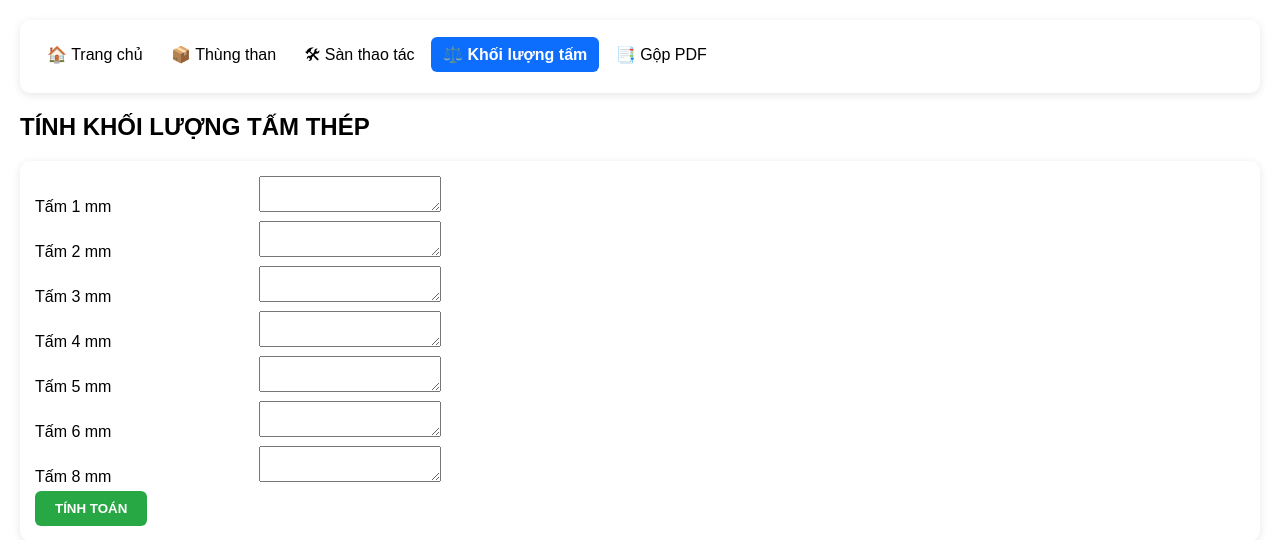
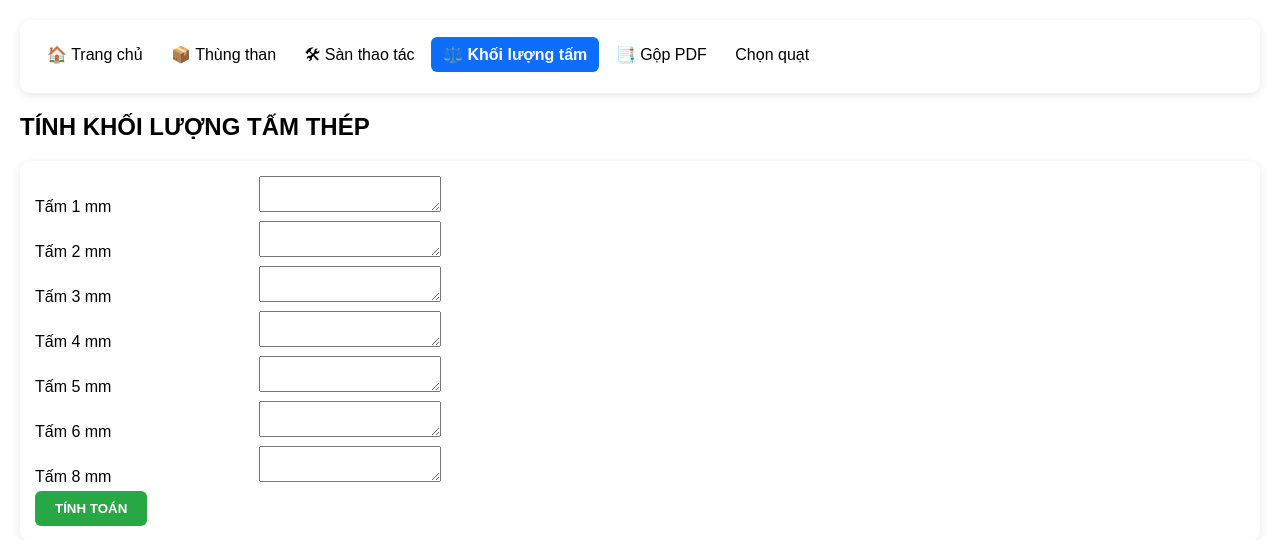
Before and after one commit to 20020899-debug/flask-thung-than, a Flask app: page /khoi-luong-tam in a window 1280 px wide. Shown: the top 540 px of the page. Run offline with Flask 3, Linux system fonts and the light colour scheme.

Commit message:
Update menu.html

```diff
--- a/flaskapp1/templates/menu.html
+++ b/flaskapp1/templates/menu.html
@@ -25,4 +25,8 @@
        📑 Gộp PDF
     </a>
 
+    <a href="/chon_quat">
+    Chọn quạt
+    </a>
+
 </div>
```
